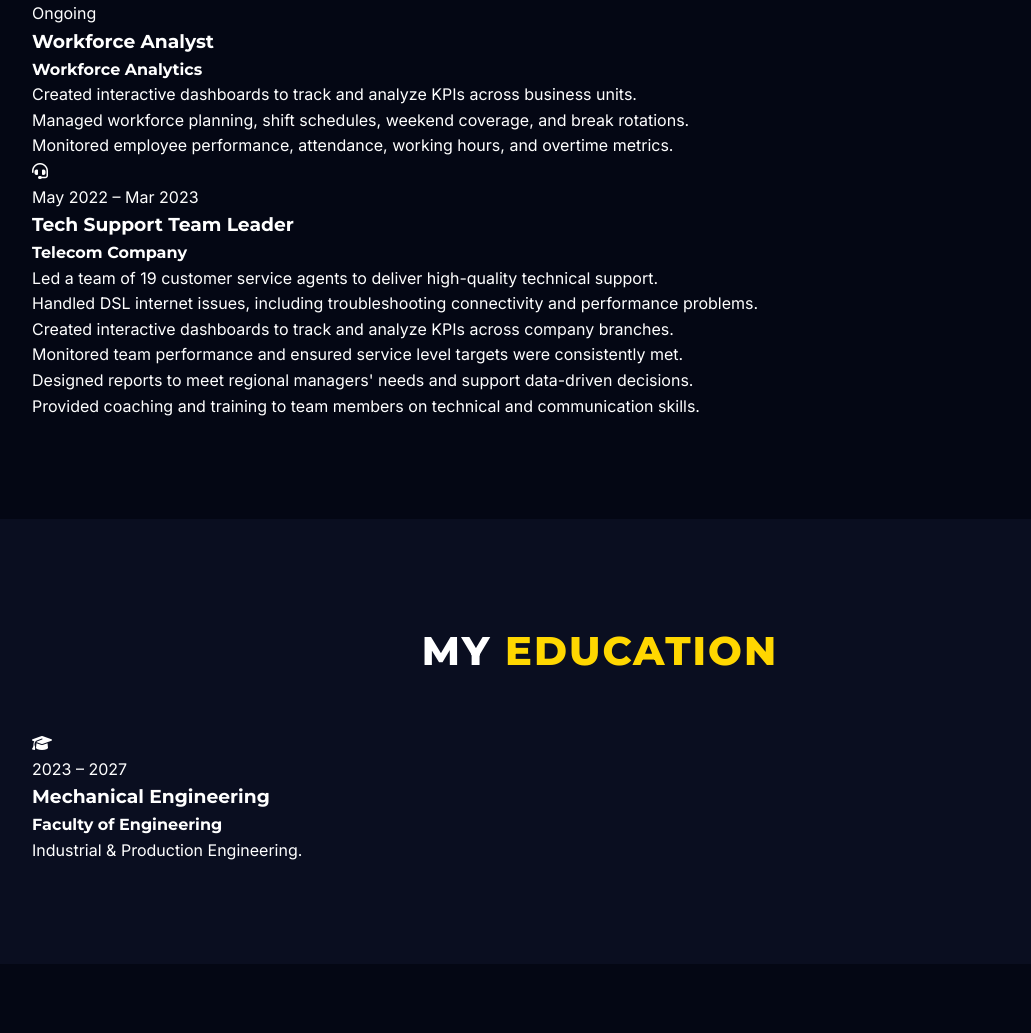
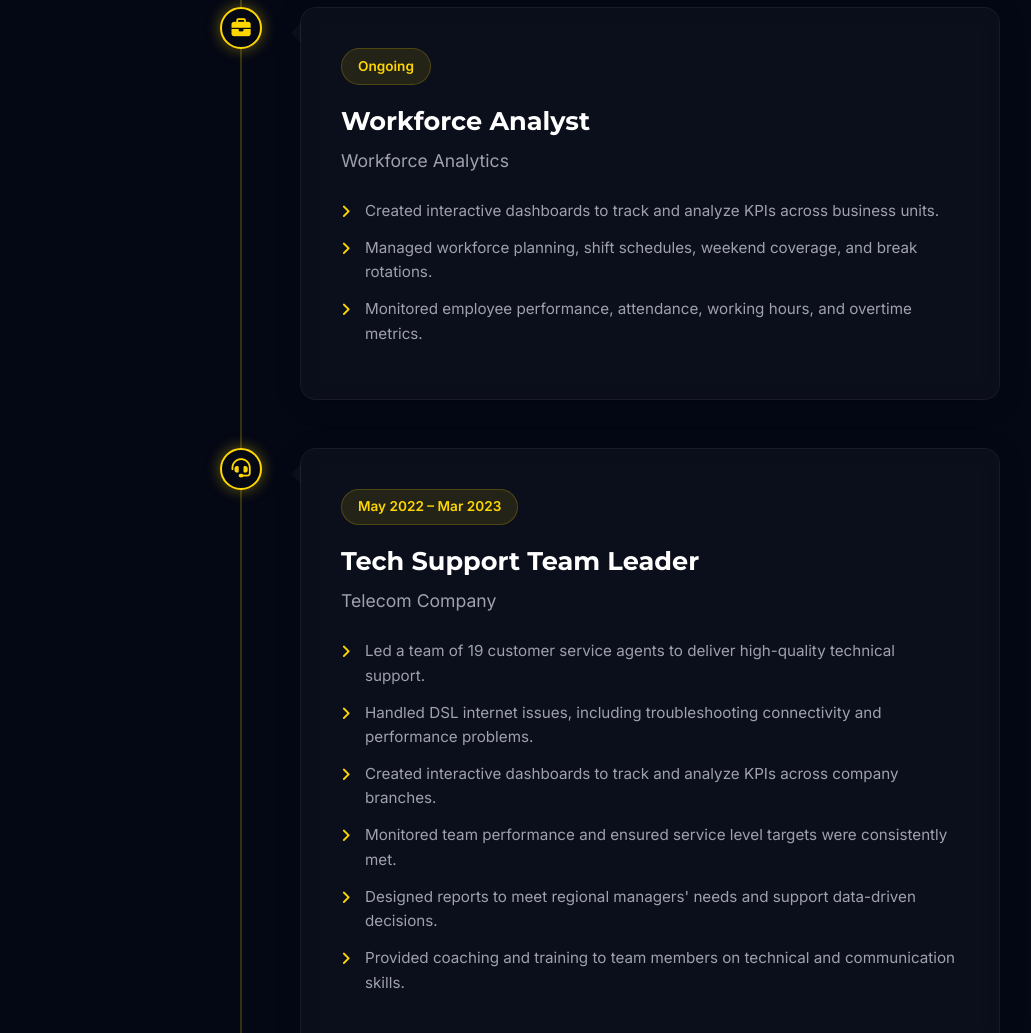
Before and after one commit to ahmed01121064395-ai/MYPortfolio, a plain HTML site: page index.html in a window 1280 px wide. Shown: the part 2171-3204 px from the top of the page, without its empty margins (40-1071 px from the left). Drawn offline with Linux system fonts and the light colour scheme.

Commit message:
Update style.css

```diff
--- a/style.css
+++ b/style.css
@@ -286,79 +286,132 @@ ul {
     border: 1px solid rgba(255, 215, 0, 0.3);
 }
 
-/* Background Section */
-.bg-grid {
-    display: grid;
-    grid-template-columns: 1fr 1fr;
-    gap: 4rem;
+/* Glassmorphism Timeline */
+.glass-timeline {
+    position: relative;
+    max-width: 800px;
+    margin: 0 auto;
+    padding: 2rem 0;
 }
 
-.bg-col h3 {
-    font-size: 1.8rem;
-    margin-bottom: 2rem;
-    display: flex;
-    align-items: center;
-    gap: 1rem;
+.glass-timeline::before {
+    content: '';
+    position: absolute;
+    top: 0;
+    left: 40px;
+    height: 100%;
+    width: 2px;
+    background: rgba(255, 215, 0, 0.2);
 }
 
-.bg-col h3 i {
-    color: var(--primary-accent);
+.glass-timeline-item {
+    position: relative;
+    margin-bottom: 3rem;
+    padding-left: 100px;
 }
 
-.timeline-item {
-    display: flex;
-    gap: 1.5rem;
-    margin-bottom: 2rem;
+.glass-timeline-item:last-child {
+    margin-bottom: 0;
 }
 
-.tl-icon {
-    width: 50px;
-    height: 50px;
-    background-color: var(--primary-accent);
+.glass-timeline-dot {
+    position: absolute;
+    left: 20px;
+    top: 0;
+    width: 42px;
+    height: 42px;
+    background: #040714;
+    border: 2px solid var(--primary-accent);
     border-radius: 50%;
     display: flex;
     justify-content: center;
     align-items: center;
-    color: #000;
+    color: var(--primary-accent);
     font-size: 1.2rem;
-    flex-shrink: 0;
+    box-shadow: 0 0 15px rgba(255, 215, 0, 0.4);
+    z-index: 2;
 }
 
-.tl-content h4 {
-    font-size: 1.2rem;
+.glass-timeline-content {
+    background: rgba(255, 255, 255, 0.03);
+    backdrop-filter: blur(10px);
+    -webkit-backdrop-filter: blur(10px);
+    border: 1px solid rgba(255, 255, 255, 0.05);
+    border-radius: 16px;
+    padding: 2.5rem;
+    transition: all 0.4s ease;
+    box-shadow: 0 4px 30px rgba(0, 0, 0, 0.1);
+    position: relative;
+}
+
+.glass-timeline-content::before {
+    content: '';
+    position: absolute;
+    left: -10px;
+    top: 15px;
+    border-width: 10px 10px 10px 0;
+    border-style: solid;
+    border-color: transparent rgba(255, 255, 255, 0.03) transparent transparent;
+}
+
+.glass-timeline-content:hover {
+    transform: translateY(-5px);
+    border-color: rgba(255, 215, 0, 0.3);
+    box-shadow: 0 10px 40px rgba(255, 215, 0, 0.1);
+    background: rgba(255, 255, 255, 0.05);
+}
+
+.glass-date {
+    display: inline-block;
+    background: rgba(255, 215, 0, 0.1);
+    color: var(--primary-accent);
+    padding: 0.4rem 1rem;
+    border-radius: 50px;
+    font-size: 0.85rem;
+    font-weight: 700;
+    margin-bottom: 1rem;
+    border: 1px solid rgba(255, 215, 0, 0.2);
+}
+
+.glass-timeline-content h3 {
+    font-size: 1.6rem;
+    color: var(--text-primary);
     margin-bottom: 0.3rem;
 }
 
-.tl-content .org {
+.glass-timeline-content h4 {
+    font-size: 1.1rem;
     color: var(--text-secondary);
-    font-size: 0.9rem;
-    margin-bottom: 0.5rem;
+    font-weight: 500;
+    margin-bottom: 1.5rem;
+    font-family: 'Inter', sans-serif;
 }
 
-.tl-content .date {
-    color: var(--primary-accent);
-    font-size: 0.8rem;
-    font-weight: 700;
-    margin-bottom: 1rem;
-}
-
-.tl-content ul {
+.glass-timeline-content ul {
     list-style: none;
 }
 
-.tl-content ul li {
-    font-size: 0.9rem;
+.glass-timeline-content ul li {
+    font-size: 0.95rem;
     color: var(--text-secondary);
-    margin-bottom: 0.5rem;
+    margin-bottom: 0.8rem;
     position: relative;
-    padding-left: 1.2rem;
+    padding-left: 1.5rem;
+    line-height: 1.6;
 }
 
-.tl-content ul li::before {
-    content: '→';
+.glass-timeline-content ul li::before {
+    content: '\f105';
+    font-family: 'Font Awesome 6 Free';
+    font-weight: 900;
     position: absolute;
     left: 0;
     color: var(--primary-accent);
+}
+
+.edu-desc {
+    font-size: 1.1rem;
+    color: var(--text-secondary);
 }
 
 /* Projects Section */
@@ -634,9 +687,6 @@ footer {
     .skills-grid {
         grid-template-columns: repeat(2, 1fr);
     }
-    .bg-grid {
-        grid-template-columns: 1fr;
-    }
     .project-item {
         grid-template-columns: 1fr;
     }
@@ -660,6 +710,24 @@ footer {
     .skills-grid {
         grid-template-columns: 1fr;
     }
+    .glass-timeline::before {
+        left: 20px;
+    }
+    .glass-timeline-item {
+        padding-left: 60px;
+    }
+    .glass-timeline-dot {
+        left: 0;
+        width: 42px;
+        height: 42px;
+        font-size: 1.2rem;
+    }
+    .glass-timeline-content {
+        padding: 1.5rem;
+    }
+    .glass-timeline-content::before {
+        display: none;
+    }
     .nav-links {
         display: none;
     }
```
